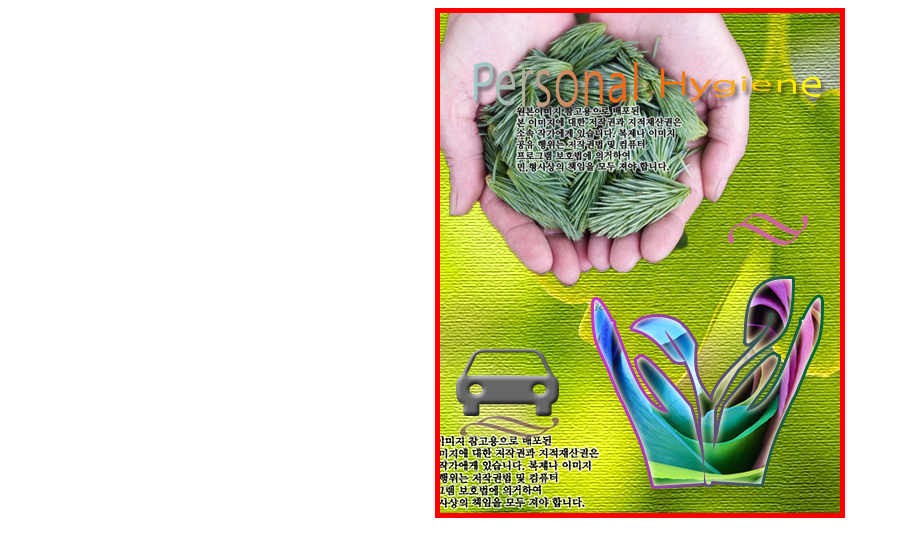
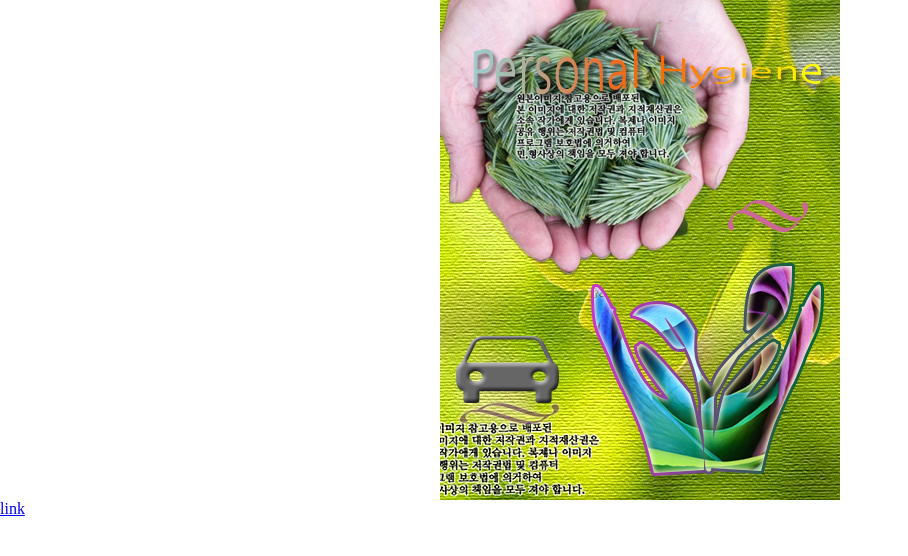
Before and after one commit to Jaek19/Personal, a plain HTML site: page index.html in a window 1280 px wide. Shown: the whole page, without its empty margins (0-908 px from the left). Drawn offline with Linux system fonts and the light colour scheme.

Commit message:
Add files via upload

```diff
--- a/index.html
+++ b/index.html
@@ -5,8 +5,10 @@
     <meta name="viewport" content="width=device-width, initial-scale=1.0">
     <title>Personal Hygiene</title>
     <style>
-        div{width:400px; height: 500px; margin:auto; border: 5px solid red; position: relative;
+        *{margin:0; padding:0; box-sizing: border-box;}
+        div{max-width:400px; height: 500px; margin:auto; position: relative;
         overflow: hidden;}
+        img{width:100%;}
         img:not(:first-of-type){ position: absolute; left:0; top:0; }
         [src="images/1-1.png"]{animation: show 1s 0.2s both;}
         [src="images/1-2.png"]{animation: down 2s 0.4s both;}
@@ -36,12 +38,16 @@
 </head>
 <body>
     <div>
-        <img src="images/bg1.jpg"alt="배경">
-        <img src="images/1-1.png"alt="손과 식물">
-        <img src="images/1-2.png"alt="손과 솔잎">
-        <img src="images/1-3.png"alt="문자">
-        <img src="images/1-4.png"alt="자동차">
-        <img src="images/1-5.png"alt="물결">
+        <img src="images/bg1.jpg" alt="배경">
+        <img src="images/1-1.png" alt="손과 식물">
+        <img src="images/1-2.png" alt="손과 솔잎">
+        <img src="images/1-3.png" alt="문자">
+        <img src="images/1-4.png" alt="자동차">
+        <img src="images/1-5.png" alt="물결">
     </div>
+    <footer>
+        <p>
+            <a href="https://jaek19.github.io/Personal/" target="_blank" type="github 주소"> link
+    </footer>
 </body>
 </html>
```
